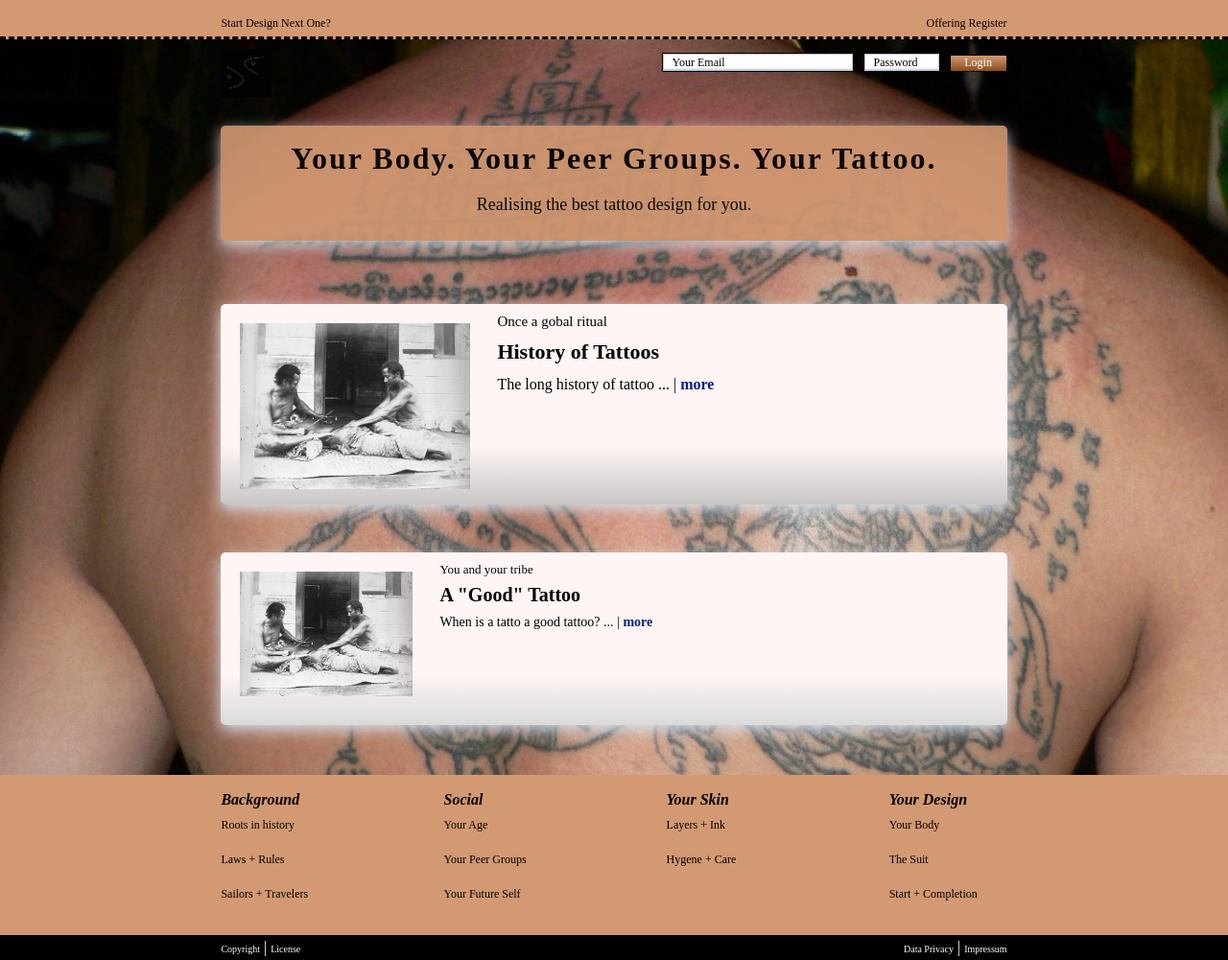
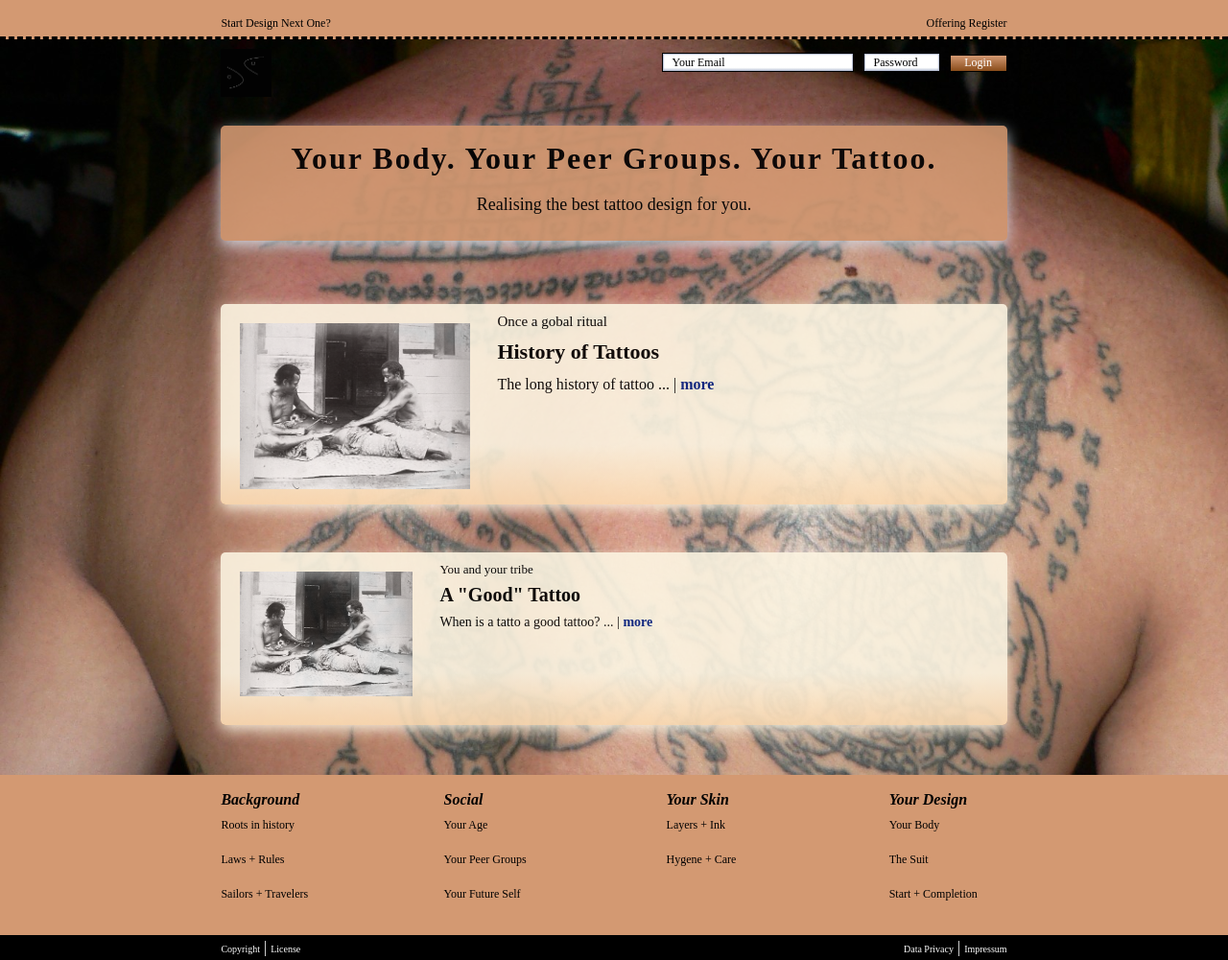
Before and after one commit to MaSe69/tatmars, a Jekyll site: the page built from index.md, in a window 1280 px wide and 1001 px high. Shown: the whole window at 96% size. Built offline with Jekyll 4.4.1, drawn with Linux system fonts in a browser that asks for light colours.

Commit message:
Shading improved

```diff
--- a/css/css_public/50_middle.css
+++ b/css/css_public/50_middle.css
@@ -2,17 +2,17 @@
   display: flex;
   flex-direction: row;
   justify-content: flex-start;
-  box-shadow: 0px 5px 15px 0px rgba(218, 228, 240, 0.93);
+  box-shadow: 0px 5px 15px 0px var(--skinlight10);
   border-radius: 5px;
   margin-bottom: 20px;
   min-height: 180px;
-  background: linear-gradient(rgb(255, 245, 245) 70%, rgb(218, 218, 218));
+  background: linear-gradient(var(--skinlight10) 70%, var(--skinlight40));
+  opacity: 0.9;
 }
 
 .home_section_first {
   min-height: 200px;
   margin-bottom: 50px;
-  background: linear-gradient(rgb(255, 245, 245) 70%, rgb(201, 198, 198));
 }
 
 .home_section_figure, .home_section_figure_first {
```
